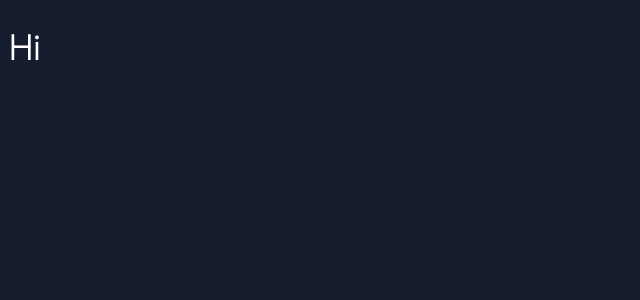
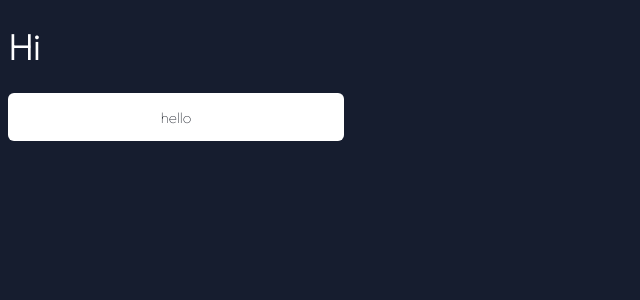
Before and after one commit to Darkmift/entertainment-web-app-2, a React (Vite) app in the folder client/react/: page / in a window 1280 px wide. Shown: the top 300 px of the page, without its empty margins (0-640 px from the left). Built offline with nearby package versions, Linux system fonts and the light colour scheme.

Commit message:
demo for button

```diff
--- a/client/react/src/App.tsx
+++ b/client/react/src/App.tsx
@@ -1,9 +1,16 @@
-import './styles/main.scss'
+import UiButton from './components/UiButton'
 
 function App() {
     return (
         <div className="App">
             <h1>Hi</h1>
+            <UiButton
+                variant="white"
+                text="hello"
+                clickHandler={(evt) => {
+                    console.log(evt)
+                }}
+            />
         </div>
     )
 }
--- /dev/null
+++ b/client/react/src/components/UiButton.tsx
@@ -0,0 +1,40 @@
+import React from 'react'
+import styled from 'styled-components'
+
+type Props = {
+    text: string
+    className?: string
+    clickHandler: React.MouseEventHandler<HTMLButtonElement>
+    variant?: 'white' | 'orange'
+}
+
+function UnstyledButton({ className, text, clickHandler, variant='orange' }: Props) {
+    return (
+        <button
+            onClick={clickHandler}
+            className={`${className} ui-button ui-button-variant-${
+                variant === 'white' ? 'white' : 'orange'
+            }`}
+        >
+            {text}
+        </button>
+    )
+}
+const UiButton = styled(UnstyledButton)`
+    &.ui-button {
+        font-size: var(--text-size-s);
+        width: 336px;
+        height: 48px;
+        border: none;
+        border-radius: 6px;
+    }
+    &.ui-button-variant-orange {
+        background-color: var(--orange);
+    }
+    &.ui-button-variant-white {
+        background-color: var(--white);
+        color: var(--black);
+    }
+`
+
+export default UiButton
```
